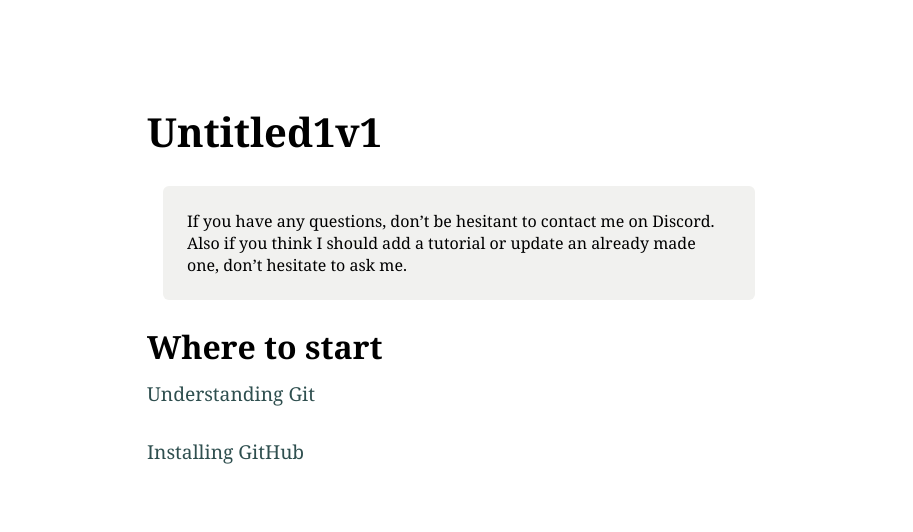
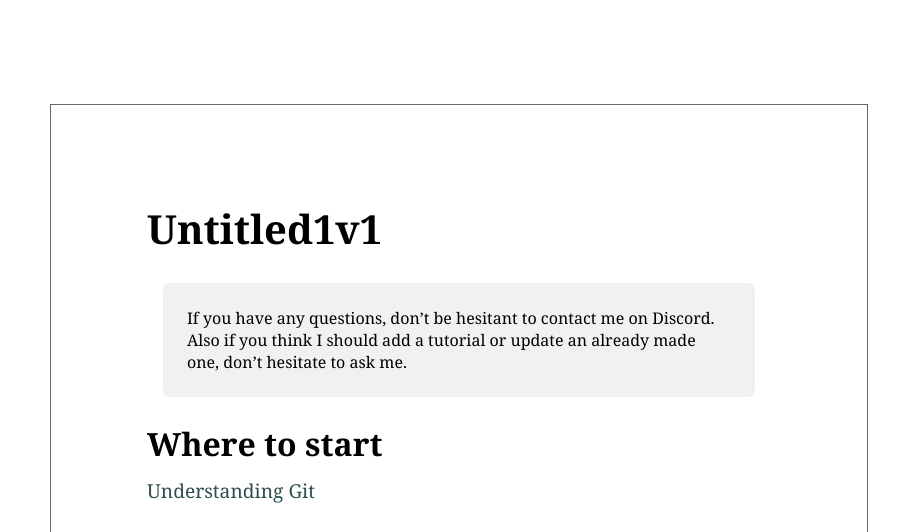
Before and after one commit to MW-0317/MW-0317.github.io, a React app in the folder my-app/: page /#/project/u1v1 in a window 1280 px wide. Shown: the top 532 px of the page, 367-1280 px from the left. Built offline with nearby package versions, Linux system fonts and the light colour scheme; a web font is replaced by a local one.

Commit message:
Testing designs

```diff
--- a/my-app/src/contentpages/projects/Project.css
+++ b/my-app/src/contentpages/projects/Project.css
@@ -1,5 +1,10 @@
 .project {
     width: 6.5in;
+    background-color: #fff;
+    padding: 1in;
+    /* padding-left: 1in;
+    padding-right: 1in; */
+    border: 1px solid #666;
     margin: auto;
     margin-top: 1in;
     margin-bottom: 1in;
--- a/my-app/src/index.css
+++ b/my-app/src/index.css
@@ -44,3 +44,9 @@
 img {
   width: 6.5in;
 }
+
+::selection {
+  background-color: #ffff3d;
+  -webkit-text-stroke-width: 1px;
+  color: #333;
+}
```
